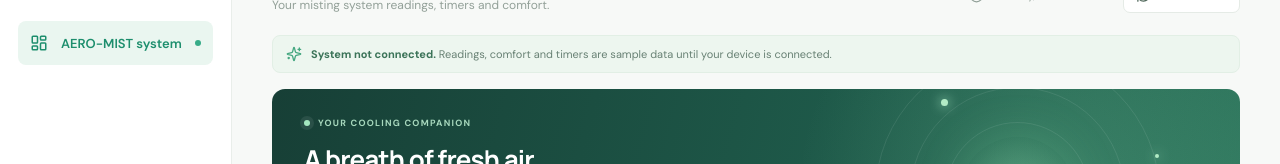
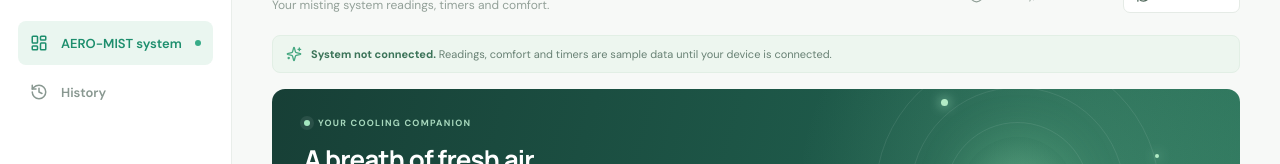
Before and after one commit to domodesu/AERO-MIST, a React (Vite) app: page / in a window 1280 px wide. Shown: the part 176-340 px from the top of the page. Built offline with nearby package versions, Linux system fonts and the light colour scheme.

Commit message:
Add system history tab
Co-authored-by: arena-agent <297053741+arena-agent@users.noreply.github.com>

```diff
--- /dev/null
+++ b/src/HistoryPanel.jsx
@@ -0,0 +1,19 @@
+import React from 'react';
+import { ArrowRight, Clock3, Cloud, Database, History, Thermometer } from 'lucide-react';
+
+export default function HistoryPanel() {
+  return <section className="history-panel panel" aria-labelledby="history-panel-title">
+    <div className="history-panel-header">
+      <div><div className="section-kicker">YOUR SYSTEM OVER TIME</div><h2 id="history-panel-title">Past activity <span className="heading-dot">●</span></h2><p>Look back at your AERO-MIST system’s activity.</p></div>
+      <span className="history-connection"><span/> Not connected</span>
+    </div>
+    <div className="history-empty">
+      <div className="history-empty-icon"><History size={28} strokeWidth={1.6}/></div>
+      <h3>No system history yet</h3>
+      <p>Connect your AERO-MIST device and set up history storage to record past activity. Sample readings and timers are not saved as history.</p>
+      <a href="#system" className="history-link">View system status <ArrowRight size={15}/></a>
+    </div>
+    <div className="history-future"><span className="history-future-heading">HISTORY CAN INCLUDE</span><div><span><Cloud size={15}/> Misting cycles</span><span><Clock3 size={15}/> Cooldowns</span><span><Thermometer size={15}/> Sensor readings</span></div></div>
+    <p className="history-storage-note"><Database size={14}/> Device connection and shared storage are not set up yet.</p>
+  </section>;
+}
--- a/src/main.jsx
+++ b/src/main.jsx
@@ -1,8 +1,10 @@
 import React, { useEffect, useMemo, useRef, useState } from 'react';
 import { createRoot } from 'react-dom/client';
-import { Activity, ArrowDownRight, ArrowRight, BatteryMedium, Check, ChevronDown, CircleHelp, Clock3, Cloud, Droplets, Gauge, LayoutDashboard, Leaf, Menu, Moon, Radio, RefreshCw, Settings2, Sparkles, Sun, Thermometer, Timer, Wind, X, Zap } from 'lucide-react';
+import { Activity, ArrowDownRight, ArrowRight, BatteryMedium, Check, ChevronDown, CircleHelp, Clock3, Cloud, Droplets, Gauge, History, LayoutDashboard, Leaf, Menu, Moon, Radio, RefreshCw, Settings2, Sparkles, Sun, Thermometer, Timer, Wind, X, Zap } from 'lucide-react';
 import './styles.css';
 import WeatherPanel from './WeatherPanel';
+import HistoryPanel from './HistoryPanel';
+import { pageFromHash } from './navigation';
 import { getDemoCycle, getDemoStartTime } from './demoCycle';
 import { readTheme, saveTheme, THEME_STORAGE_KEY } from './theme';
 import { isMenuOpenSwipe } from './swipe';
@@ -34,6 +36,7 @@ function Sidebar({ open, onClose, tab, theme, setTheme }) {
     <div className="nav-label">WORKSPACE</div>
     <a className={`nav-item ${tab === 'environment' ? 'active' : ''}`} href="#environment" onClick={onClose} aria-current={tab === 'environment' ? 'page' : undefined}><Cloud size={18}/><span>Environment</span>{tab === 'environment' && <span className="active-dot" />}</a>
     <a className={`nav-item ${tab === 'system' ? 'active' : ''}`} href="#system" onClick={onClose} aria-current={tab === 'system' ? 'page' : undefined}><LayoutDashboard size={18}/><span>AERO-MIST system</span>{tab === 'system' && <span className="active-dot" />}</a>
+    <a className={`nav-item ${tab === 'history' ? 'active' : ''}`} href="#history" onClick={onClose} aria-current={tab === 'history' ? 'page' : undefined}><History size={18}/><span>History</span>{tab === 'history' && <span className="active-dot" />}</a>
     <div className="sidebar-bottom">
       <div className="sidebar-note"><div className="note-icon"><Leaf size={17}/></div><strong>A little cooler, naturally.</strong><p>A better environment starts with a little mist.</p><div className="note-decoration"><Wind size={70}/></div></div>
       <div className="sidebar-foot"><div className="foot-avatar">A</div><div><strong>AERO-MIST</strong><span>Environment monitor</span></div><div className="theme-settings" ref={settingsRef}>
@@ -57,7 +60,7 @@ function TrendChart({ range, unit }) {
 }
 function App() {
   const [theme, setTheme] = useState(() => { try { return readTheme(window.localStorage); } catch { return 'light'; } });
-  const [tab, setTab] = useState(() => window.location.hash === '#environment' ? 'environment' : 'system');
+  const [tab, setTab] = useState(() => pageFromHash(window.location.hash));
   const [unit, setUnit] = useState('C');
   const [range, setRange] = useState('24 hours');
   const [readings, setReadings] = useState(initialReadings);
@@ -78,7 +81,7 @@ function App() {
     return () => window.removeEventListener('storage', onStorage);
   }, []);
   useEffect(() => {
-    const onHashChange = () => setTab(window.location.hash === '#environment' ? 'environment' : 'system');
+    const onHashChange = () => setTab(pageFromHash(window.location.hash));
     window.addEventListener('hashchange', onHashChange);
     return () => window.removeEventListener('hashchange', onHashChange);
   }, []);
@@ -108,13 +111,14 @@ function App() {
     };
   }, [menuOpen]);
   useEffect(() => { const id = setInterval(() => setCycle(getDemoCycle(cycleStart)), 1000); return () => clearInterval(id); }, [cycleStart]);
+  const pageTitle = tab === 'environment' ? 'Environment' : tab === 'history' ? 'History' : 'AERO-MIST system';
   const temperature = n => unit === 'C' ? n.toFixed(1) : (n * 9 / 5 + 32).toFixed(1);
   const date = useMemo(() => new Date().toLocaleDateString('en-US', { weekday:'long', month:'long', day:'numeric' }), []);
   function refresh() { setRefreshing(true); setReadings(initialReadings); setUpdated(new Date()); setTimeout(() => setRefreshing(false), 500); }
   return <div className="app-shell"><Sidebar open={menuOpen} onClose={()=>setMenuOpen(false)} tab={tab} theme={theme} setTheme={setTheme}/><main className="main" id="overview">
-    <header className="topbar"><div className="topbar-left"><button className="mobile-menu icon-button" onClick={()=>setMenuOpen(true)} aria-label="Open menu" aria-expanded={menuOpen} aria-controls="sidebar-navigation"><Menu size={21}/></button><span className="breadcrumb-muted">Workspace</span><span className="breadcrumb-slash">/</span><strong>{tab === 'environment' ? 'Environment' : 'AERO-MIST system'}</strong></div><div className="topbar-right"><span className="demo-pill"><span/> {tab === 'environment' ? 'Outdoor estimates' : 'Sample data'}</span><button className="help-button" title={tab === 'environment' ? 'Weather is a regional model estimate from Open-Meteo.' : 'Device readings are samples; no AERO-MIST device is connected.'} aria-label={tab === 'environment' ? 'About outdoor weather' : 'About sample data'}><CircleHelp size={19}/></button><div className="top-avatar">A</div></div></header>
-    <div className="content"><div className="page-heading"><div><div className="eyebrow"><span className="eyebrow-line"/> {tab === 'environment' ? 'OUTDOOR CONDITIONS' : 'YOUR SYSTEM, AT A GLANCE'}</div><h1>{tab === 'environment' ? 'Environment' : 'AERO-MIST system'}<span>.</span></h1><p>{tab === 'environment' ? 'Weather around Las Piñas, separate from your system readings.' : 'Your misting system readings, timers and comfort.'}</p></div><div className="heading-actions"><div className="date"><Clock3 size={15}/>{date}</div>{tab === 'system' ? <button className="refresh-button" onClick={refresh}><RefreshCw size={15} className={refreshing ? 'spinning' : ''}/> Refresh data</button> : <button className="refresh-button" onClick={()=>setUnit(unit === 'C' ? 'F' : 'C')} aria-label={`Change temperature unit; currently ${unit === 'C' ? 'Celsius' : 'Fahrenheit'}`}>°{unit} <ChevronDown size={13}/></button>}</div></div>
-    {tab === 'environment' ? <><div className="environment-intro"><Cloud size={18}/><span>Outdoor weather is a regional model estimate, not a reading from your AERO-MIST device.</span></div><WeatherPanel unit={unit}/></> : <>
+    <header className="topbar"><div className="topbar-left"><button className="mobile-menu icon-button" onClick={()=>setMenuOpen(true)} aria-label="Open menu" aria-expanded={menuOpen} aria-controls="sidebar-navigation"><Menu size={21}/></button><span className="breadcrumb-muted">Workspace</span><span className="breadcrumb-slash">/</span><strong>{pageTitle}</strong></div><div className="topbar-right"><span className="demo-pill"><span/> {tab === 'environment' ? 'Outdoor estimates' : tab === 'history' ? 'Not connected' : 'Sample data'}</span><button className="help-button" title={tab === 'environment' ? 'Weather is a regional model estimate from Open-Meteo.' : tab === 'history' ? 'System history requires a connected device and storage.' : 'Device readings are samples; no AERO-MIST device is connected.'} aria-label={tab === 'environment' ? 'About outdoor weather' : tab === 'history' ? 'About system history' : 'About sample data'}><CircleHelp size={19}/></button><div className="top-avatar">A</div></div></header>
+    <div className="content"><div className="page-heading"><div><div className="eyebrow"><span className="eyebrow-line"/> {tab === 'environment' ? 'OUTDOOR CONDITIONS' : tab === 'history' ? 'YOUR SYSTEM, OVER TIME' : 'YOUR SYSTEM, AT A GLANCE'}</div><h1>{pageTitle}<span>.</span></h1><p>{tab === 'environment' ? 'Weather around Las Piñas, separate from your system readings.' : tab === 'history' ? 'A place for your past system activity and readings.' : 'Your misting system readings, timers and comfort.'}</p></div><div className="heading-actions"><div className="date"><Clock3 size={15}/>{date}</div>{tab === 'system' ? <button className="refresh-button" onClick={refresh}><RefreshCw size={15} className={refreshing ? 'spinning' : ''}/> Refresh data</button> : tab === 'environment' ? <button className="refresh-button" onClick={()=>setUnit(unit === 'C' ? 'F' : 'C')} aria-label={`Change temperature unit; currently ${unit === 'C' ? 'Celsius' : 'Fahrenheit'}`}>°{unit} <ChevronDown size={13}/></button> : null}</div></div>
+    {tab === 'environment' ? <><div className="environment-intro"><Cloud size={18}/><span>Outdoor weather is a regional model estimate, not a reading from your AERO-MIST device.</span></div><WeatherPanel unit={unit}/></> : tab === 'history' ? <HistoryPanel/> : <>
     <div className="demo-banner"><Sparkles size={16}/><span><strong>System not connected.</strong> Readings, comfort and timers are sample data until your device is connected.</span></div>
     <section className="hero" aria-label="System overview"><div className="hero-copy"><div className="hero-overline"><span className="live-dot"/> YOUR COOLING COMPANION</div><h2>A breath of fresh air<span>.</span></h2><p>A more comfortable space is just a mist away.<br/>AERO-MIST device data will appear here when connected.</p><div className="hero-status"><span className="status-icon"><Radio size={15}/></span><div><strong>System preview</strong><small>Sample device · No device connected</small></div></div></div><div className="hero-art" aria-hidden="true"><div className="orbit orbit-1"/><div className="orbit orbit-2"/><div className="orbit orbit-3"/><div className="art-core"><Wind size={58} strokeWidth={1.1}/></div><span className="art-dot dot-one"/><span className="art-dot dot-two"/><span className="art-dot dot-three"/><div className="art-label"><Droplets size={14}/> MADE FOR COMFORT</div></div><div className="hero-index">01 / AERO-MIST SYSTEM</div></section>
     <div className="section-heading conditions-heading"><div><div className="section-kicker">THE LATEST SAMPLE DEVICE READINGS</div><h2>Current conditions <span className="heading-dot">●</span></h2></div><div className="updated"><span/> Updated {formatTime(updated)} <span className="updated-divider">|</span> <button className="unit-toggle" onClick={()=>setUnit(unit === 'C' ? 'F' : 'C')} aria-label={`Change temperature unit; currently ${unit === 'C' ? 'Celsius' : 'Fahrenheit'}`}>°{unit} <ChevronDown size={13}/></button></div></div>
--- /dev/null
+++ b/src/navigation.js
@@ -0,0 +1,6 @@
+// Hash links work both locally and under the GitHub Pages project URL.
+export function pageFromHash(hash) {
+  if (hash === '#environment') return 'environment';
+  if (hash === '#history') return 'history';
+  return 'system';
+}
```
Also changed, not shown: src/styles.css (+5 -0 lines), 2 other files (tests, documents, lock files or other folders).
